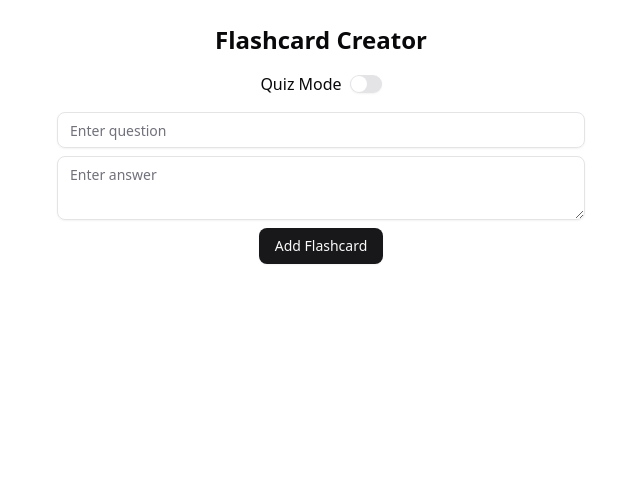
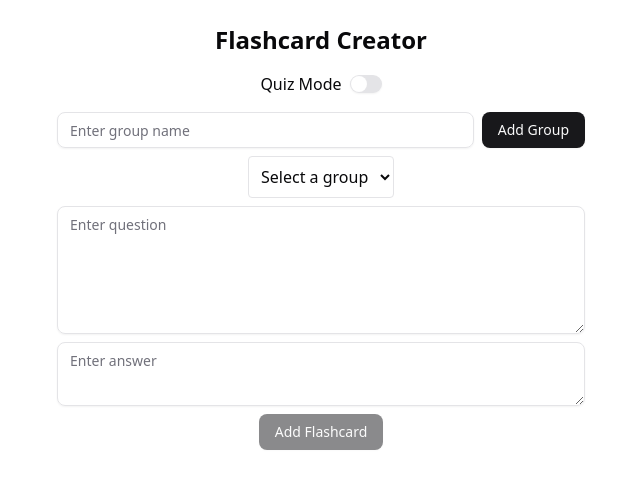
Before and after one commit to miksingsoju/Flashcards, a Next.js app: page / in a window 1280 px wide. Shown: the top 488 px of the page, without its empty margins (319-959 px from the left). Built offline with nearby package versions, Linux system fonts and the light colour scheme.

Commit message:
Added Groups

```diff
--- a/src/app/page.js
+++ b/src/app/page.js
@@ -11,42 +11,54 @@ export default function FlashcardApp() {
   const [flashcards, setFlashcards] = useState([]);
   const [question, setQuestion] = useState("");
   const [answer, setAnswer] = useState("");
+  const [groups, setGroups] = useState([]);
+  const [selectedGroup, setSelectedGroup] = useState("");
   const [quizMode, setQuizMode] = useState(false);
   const [currentIndex, setCurrentIndex] = useState(0);
   const [showAnswer, setShowAnswer] = useState(false);
 
-  // Load flashcards from local storage on first render
   useEffect(() => {
     const savedFlashcards = JSON.parse(localStorage.getItem("flashcards"));
-    if (savedFlashcards) {
-      setFlashcards(savedFlashcards);
-    }
+    const savedGroups = JSON.parse(localStorage.getItem("groups"));
+    if (savedFlashcards) setFlashcards(savedFlashcards);
+    if (savedGroups) setGroups(savedGroups);
   }, []);
 
-  // Save flashcards to local storage whenever they change
   useEffect(() => {
     localStorage.setItem("flashcards", JSON.stringify(flashcards));
-  }, [flashcards]);
+    localStorage.setItem("groups", JSON.stringify(groups));
+  }, [flashcards, groups]);
+
+  const addGroup = () => {
+    if (selectedGroup && !groups.includes(selectedGroup)) {
+      setGroups([...groups, selectedGroup]);
+    }
+  };
 
   const addFlashcard = () => {
-    if (question && answer) {
-      const newFlashcards = [...flashcards, { question, answer }];
-      setFlashcards(newFlashcards);
+    if (question && answer && selectedGroup) {
+      setFlashcards([...flashcards, { question, answer, group: selectedGroup }]);
       setQuestion("");
       setAnswer("");
     }
+  };
+
+  const deleteFlashcard = (index) => {
+    setFlashcards(flashcards.filter((_, i) => i !== index));
   };
 
   const handleCardClick = () => {
     if (quizMode) {
       if (showAnswer) {
         setShowAnswer(false);
-        setCurrentIndex((prevIndex) => (prevIndex + 1) % flashcards.length);
+        setCurrentIndex((prevIndex) => (prevIndex + 1) % filteredFlashcards.length);
       } else {
         setShowAnswer(true);
       }
     }
   };
+
+  const filteredFlashcards = flashcards.filter(card => card.group === selectedGroup);
 
   return (
     <div className="p-6 max-w-xl mx-auto text-center">
@@ -57,11 +69,29 @@ export default function FlashcardApp() {
       </div>
       {!quizMode && (
         <div className="mb-4">
-          <Input
+          <div className="flex gap-2 mb-2">
+            <Input
+              placeholder="Enter group name"
+              value={selectedGroup}
+              onChange={(e) => setSelectedGroup(e.target.value)}
+            />
+            <Button onClick={addGroup}>Add Group</Button>
+          </div>
+          <select
+            className="mb-2 p-2 border rounded"
+            value={selectedGroup}
+            onChange={(e) => setSelectedGroup(e.target.value)}
+          >
+            <option value="">Select a group</option>
+            {groups.map((group, index) => (
+              <option key={index} value={group}>{group}</option>
+            ))}
+          </select>
+          <Textarea
             placeholder="Enter question"
             value={question}
             onChange={(e) => setQuestion(e.target.value)}
-            className="mb-2"
+            className="mb-2 h-32"
           />
           <Textarea
             placeholder="Enter answer"
@@ -69,11 +99,11 @@ export default function FlashcardApp() {
             onChange={(e) => setAnswer(e.target.value)}
             className="mb-2"
           />
-          <Button onClick={addFlashcard}>Add Flashcard</Button>
+          <Button onClick={addFlashcard} disabled={!selectedGroup}>Add Flashcard</Button>
         </div>
       )}
       <div className="space-y-4">
-        {flashcards.length > 0 && (
+        {filteredFlashcards.length > 0 && (
           <Card
             onClick={handleCardClick}
             className="p-6 cursor-pointer flex justify-center items-center"
@@ -81,11 +111,16 @@ export default function FlashcardApp() {
             <CardContent className={`text-center ${quizMode ? "text-4xl font-bold" : "text-lg"}`}>
               {quizMode
                 ? showAnswer
-                  ? flashcards[currentIndex].answer
-                  : flashcards[currentIndex].question
-                : flashcards.map((card, index) => (
-                    <div key={index} className="p-2 border-b">
-                      <strong>{card.question}</strong>: {card.answer}
+                  ? filteredFlashcards[currentIndex].answer
+                  : filteredFlashcards[currentIndex].question
+                : filteredFlashcards.map((card, index) => (
+                    <div key={index} className="p-2 border-b flex justify-between items-center">
+                      <div>
+                        <strong>{card.group} - {card.question}</strong>: {card.answer}
+                      </div>
+                      <Button variant="destructive" className="ml-2" onClick={() => deleteFlashcard(index)}>
+                        Delete
+                      </Button>
                     </div>
                   ))}
             </CardContent>
```
